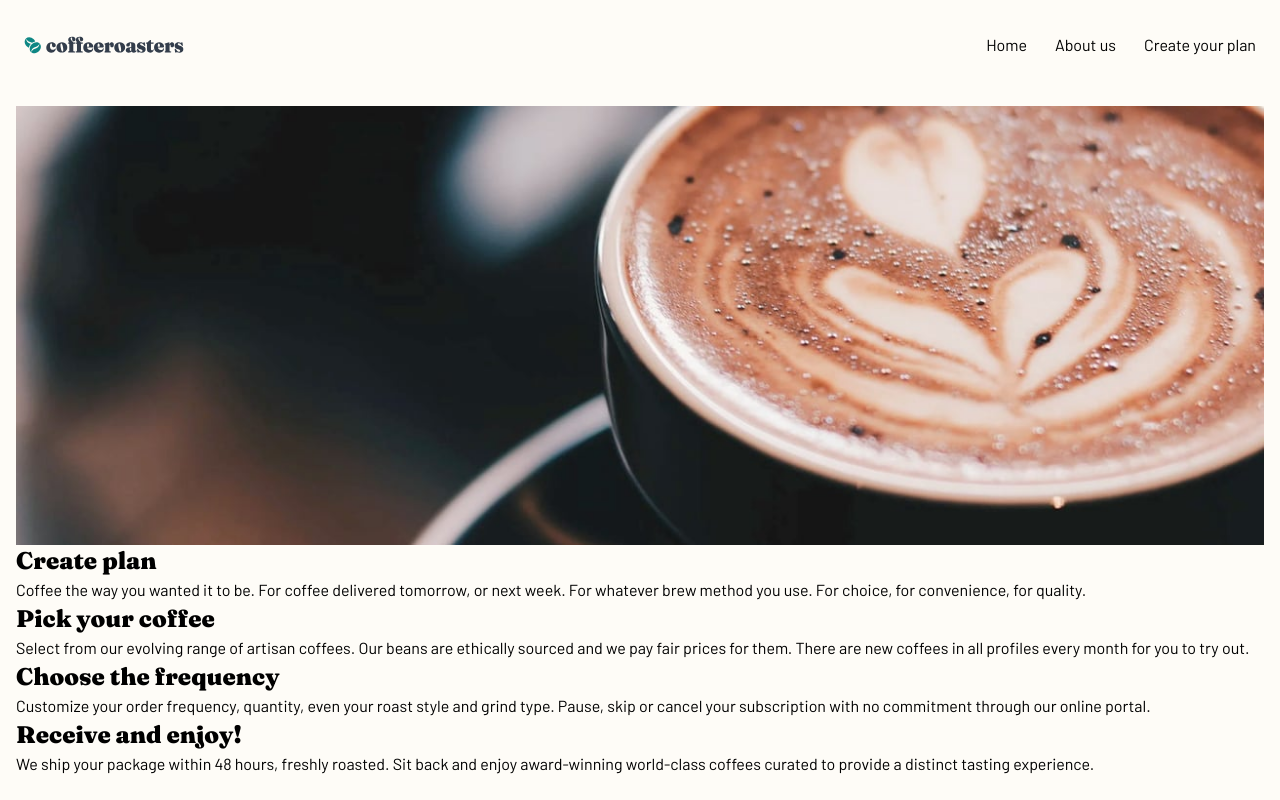
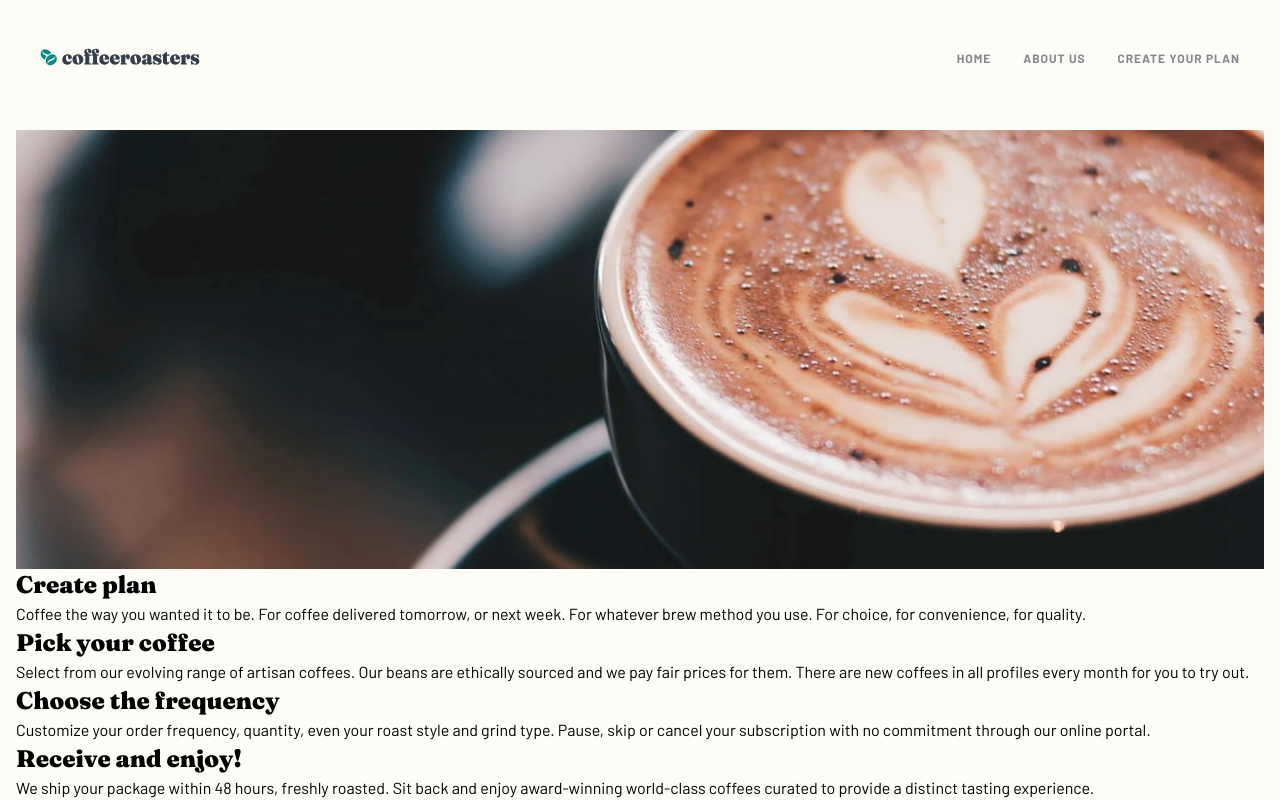
Before and after one commit to Dudeldups/FM-coffeeroasters, a React (Vite) app: page /subscribe in a window 1280 px wide. Shown: the top 800 px of the page. Built offline with nearby package versions, Linux system fonts and the light colour scheme.

Commit message:
fixed header and footer size + padding

```diff
--- a/src/components/Footer.tsx
+++ b/src/components/Footer.tsx
@@ -9,8 +9,8 @@ import Twitter from "./logos/Twitter";
 
 const Footer = () => {
   return (
-    <footer className="flex justify-center px-6 pb-10 sm:px-10">
-      <div className="flex w-full max-w-7xl flex-col items-center bg-custom-dark-blue px-5 py-12 lg:flex-row lg:gap-14 lg:px-12 xl:gap-24 xl:px-20">
+    <footer className="w-full px-6 pb-10 md:px-10">
+      <div className="mx-auto flex max-w-7xl flex-col items-center bg-custom-dark-blue px-5 py-12 lg:flex-row lg:gap-14 lg:px-12 xl:gap-24 xl:px-20">
         <img
           className="w-52 sm:w-60"
           src={coffeeroastersLogoWhite}
--- a/src/components/Header.tsx
+++ b/src/components/Header.tsx
@@ -1,6 +1,8 @@
 import { useEffect, useState } from "react";
 import { Link, NavLink } from "react-router-dom";
 import coffeeroastersLogo from "../assets/shared/desktop/logo.svg";
+
+//TODO: Add hover and focus states to the links
 
 const Header = () => {
   const [isHamburgerMenuOpen, setIsHamburgerMenuOpen] = useState(false);
@@ -11,13 +13,14 @@ const Header = () => {
       document.body.style.overflow = "hidden";
       setTimeout(() => setShowNavbar(true), 300);
     } else {
-      document.body.style.overflow = "auto";
+      document.body.style.removeProperty("overflow");
       setTimeout(() => setShowNavbar(false), 400);
     }
   }, [isHamburgerMenuOpen]);
 
   return (
-    <header className="relative flex px-6 py-8">
+    <header className="w-full px-6 md:px-10">
+      <div className="relative mx-auto flex max-w-7xl py-8 lg:py-11">
         <Link to="/" className="mr-auto self-center">
           <img
             className="max-w-40"
@@ -46,11 +49,11 @@ const Header = () => {
           className={`navbar via-45% mobile:absolute mobile:w-full mobile:-translate-x-6 mobile:translate-y-[4rem] mobile:bg-gradient-to-b mobile:from-custom-light-cream mobile:via-custom-light-cream mobile:font-fraunces mobile:text-2xl mobile:font-black mobile:transition-all mobile:duration-500 ${isHamburgerMenuOpen ? "mobile:h-screen" : "mobile:h-0"}`}
         >
           <ul
-          className={`flex gap-7 duration-300 mobile:flex-col mobile:items-center mobile:pt-12 mobile:transition-opacity ${isHamburgerMenuOpen ? "duration-150 mobile:opacity-100" : "mobile:opacity-0"} ${showNavbar ? "" : "mobile:hidden"}`}
+            className={`flex gap-7 duration-300 md:gap-8 mobile:flex-col mobile:items-center mobile:pt-12 mobile:transition-opacity ${isHamburgerMenuOpen ? "duration-150 mobile:opacity-100" : "mobile:opacity-0"} ${showNavbar ? "" : "mobile:hidden"}`}
           >
             <li>
               <NavLink
-              className="active:text-pink-600"
+                className="md:text-xs md:font-bold md:uppercase md:tracking-[0.06rem] md:text-custom-grey"
                 to="/"
                 onClick={() => setIsHamburgerMenuOpen(false)}
               >
@@ -59,7 +62,7 @@ const Header = () => {
             </li>
             <li>
               <NavLink
-              className="active:text-pink-600"
+                className="md:text-xs md:font-bold md:uppercase md:tracking-[0.06rem] md:text-custom-grey"
                 to="/about"
                 onClick={() => setIsHamburgerMenuOpen(false)}
               >
@@ -68,7 +71,7 @@ const Header = () => {
             </li>
             <li>
               <NavLink
-              className="active:text-pink-600"
+                className="md:text-xs md:font-bold md:uppercase md:tracking-[0.06rem] md:text-custom-grey"
                 to="/subscribe"
                 onClick={() => setIsHamburgerMenuOpen(false)}
               >
@@ -77,6 +80,7 @@ const Header = () => {
             </li>
           </ul>
         </nav>
+      </div>
     </header>
   );
 };
--- a/src/layouts/MainLayout.tsx
+++ b/src/layouts/MainLayout.tsx
@@ -5,7 +5,7 @@ import ScrollToTop from "../components/ScrollToTop";
 
 const MainLayout = () => {
   return (
-    <div className="flex min-h-screen flex-col">
+    <div className="flex min-h-screen flex-col items-center">
       <ScrollToTop />
 
       <Header />
--- a/src/routes/Home.tsx
+++ b/src/routes/Home.tsx
@@ -167,7 +167,9 @@ const Home = () => {
           </li>
         </ol>
 
-        <Btn>Create your plan</Btn>
+        <Link to="/subscribe">
+          <Btn>Create your plan</Btn>
+        </Link>
       </div>
     </section>
   );
--- a/src/routes/Subscribe.tsx
+++ b/src/routes/Subscribe.tsx
@@ -1,9 +1,9 @@
 import { useState } from "react";
 import SubscribeForm from "../components/SubscribeForm";
+import Modal from "../components/Modal";
 import heroImgSubscribeMobile from "../assets/plan/mobile/image-hero-blackcup.jpg";
 import heroImgSubscribeTablet from "../assets/plan/tablet/image-hero-blackcup.jpg";
 import heroImgSubscribeDesktop from "../assets/plan/desktop/image-hero-blackcup.jpg";
-import Modal from "../components/Modal";
 
 const Subscribe = () => {
   const [summaryString, setSummaryString] = useState<string>("");
@@ -17,8 +17,9 @@ const Subscribe = () => {
           <source srcSet={heroImgSubscribeTablet} media="(min-width: 48rem)" />
           <img src={heroImgSubscribeMobile} alt="" />
         </picture>
+
         <article>
-          <h1>Create plan</h1>
+          <h1 className="">Create plan</h1>
           <p>
             Coffee the way you wanted it to be. For coffee delivered tomorrow,
             or next week. For whatever brew method you use. For choice, for
```
Lines whose indentation alone changed are shown as unchanged.
